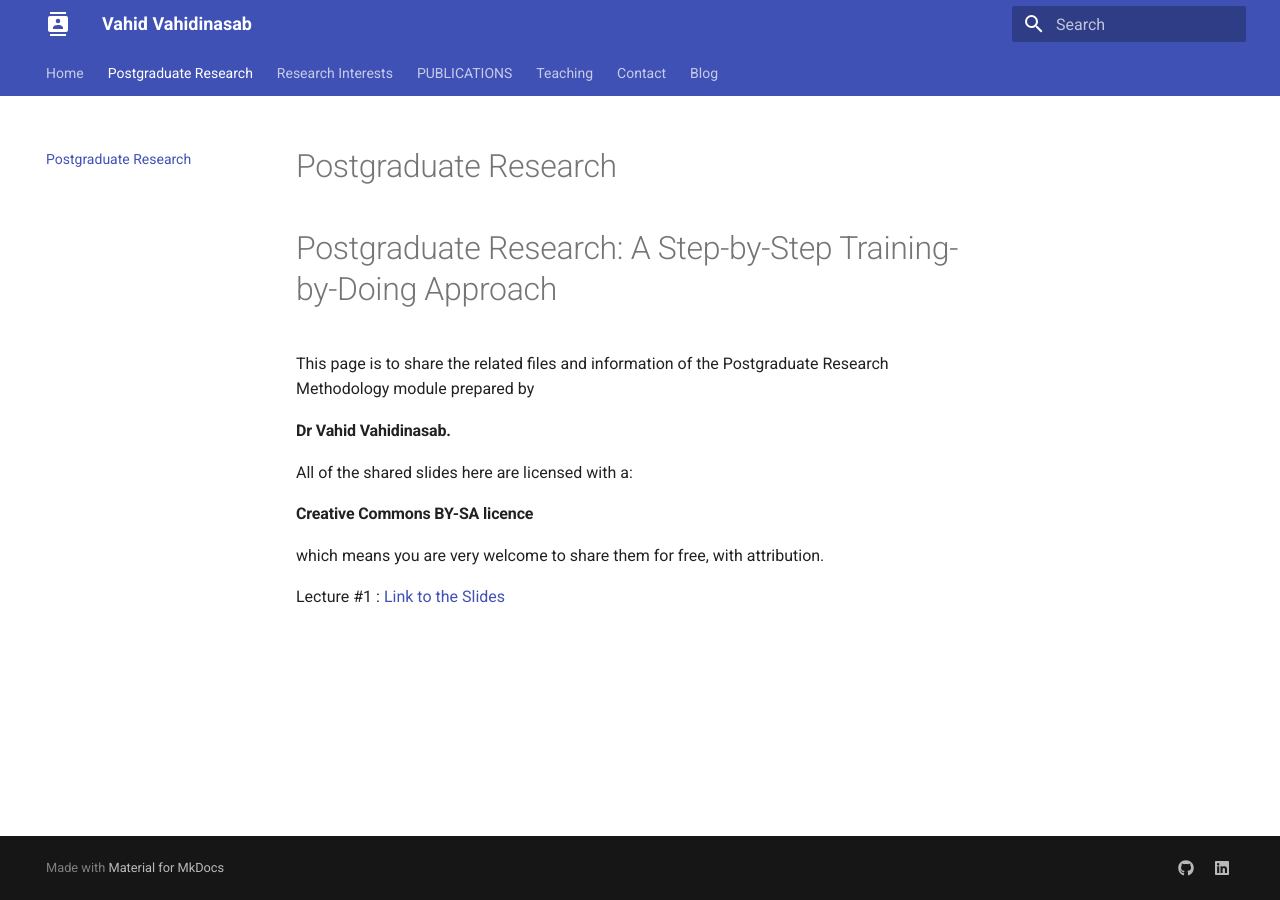
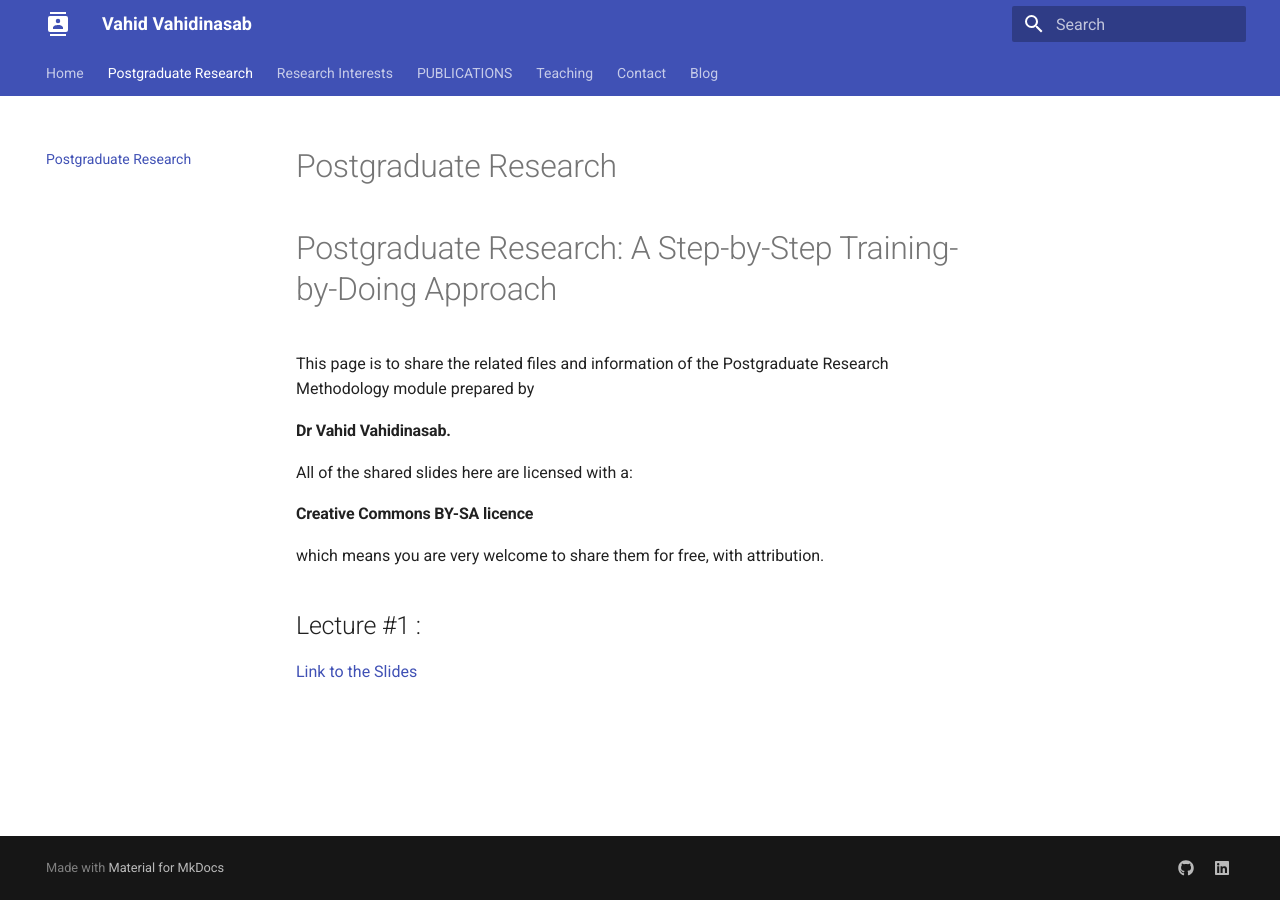
Before and after one commit to vahidinasab/vahidinasab.github.io, an MkDocs documentation site: the page built from docs/RM.md, in a window 1280 px wide. Built offline with MkDocs 1.6.1 and Material for MkDocs 9.7.7, drawn with Linux system fonts in a browser that asks for light colours.

Commit message:
Update RM.md

```diff
--- a/docs/RM.md
+++ b/docs/RM.md
@@ -10,5 +10,5 @@ All of the shared slides here are licensed with a:
 #### Creative Commons BY-SA licence
 which means you are very welcome to share them for free, with attribution.
 
-Lecture #1 :
+## Lecture #1 :
 [Link to the Slides](https://github.com/vahidinasab/vahidinasab.github.io/blob/7138384b61c83d0bdf1af69ddf23acd0d3bc9eda/archive/postgradresearch/slides/Lecture_1_12APR2022.pdf)
```
